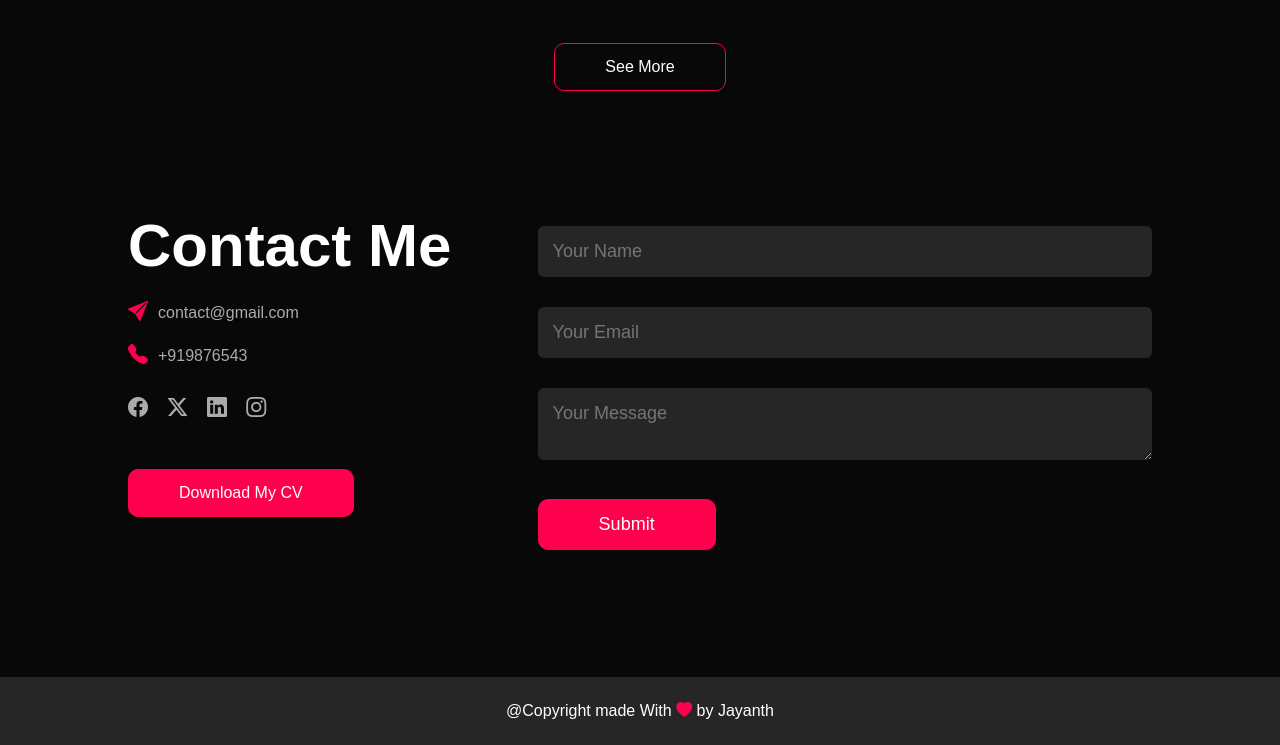
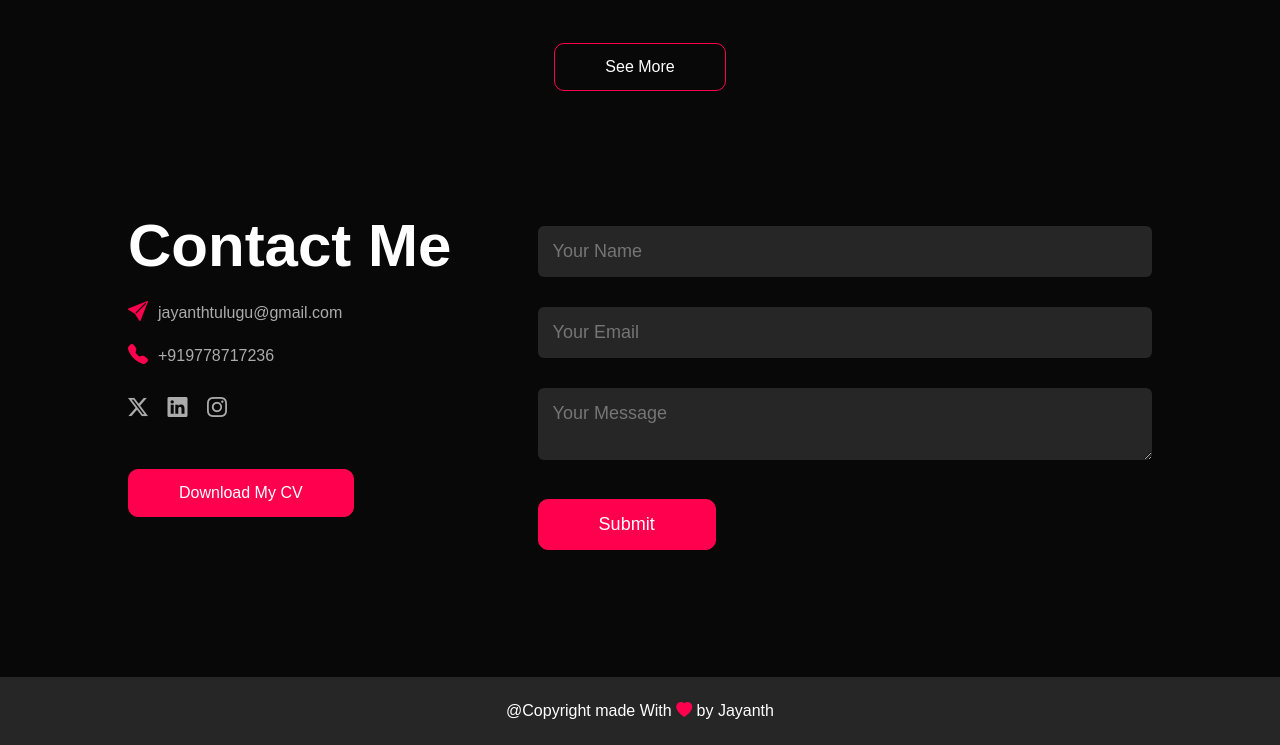
Before and after one commit to 18jayanth/Personal-Portfolio, a plain HTML site: page index.html in a window 1280 px wide. Shown: the part 2372-3117 px from the top of the page. Drawn offline with nearby package versions, Linux system fonts and the light colour scheme.

Commit message:
changed contact details

```diff
--- a/index.html
+++ b/index.html
@@ -151,13 +151,13 @@ collaboration, problem-solving, and delivering end-to-end software products.</p>
             <div class="row">
                 <div class="contact-left">
                     <h1 class="sub-title">Contact Me</h1>
-        <p><i class="bi bi-send-fill"></i>contact@gmail.com</p>
-        <p><i class="bi bi-telephone-fill"></i>+919876543</p>
+        <p><i class="bi bi-send-fill"></i>jayanthtulugu@gmail.com</p>
+        <p><i class="bi bi-telephone-fill"></i>+919778717236</p>
                     <div class="social-icons">
-                <a href="#"><i class="bi bi-facebook"></i></a>
-                <a href="#"><i class="bi bi-twitter-x"></i></a>
-                <a href="#"><i class="bi bi-linkedin"></i></a>
-                <a href="#"><i class="bi bi-instagram"></i></a>
+                <!-- <a href="#"><i class="bi bi-facebook"></i></a> -->
+                <a href="https://x.com/home"><i class="bi bi-twitter-x"></i></a>
+                <a href="https://www.linkedin.com/in/tulugu-jayanth/"><i class="bi bi-linkedin"></i></a>
+                <a href="https://www.instagram.com/tulugu.jayanth/"><i class="bi bi-instagram"></i></a>
 
                     </div>
     <a href="images/Jayanth_Tulugu_FullStackDeveloper_Resume.pdf" download class="btn btn2">Download My CV</a>
```
